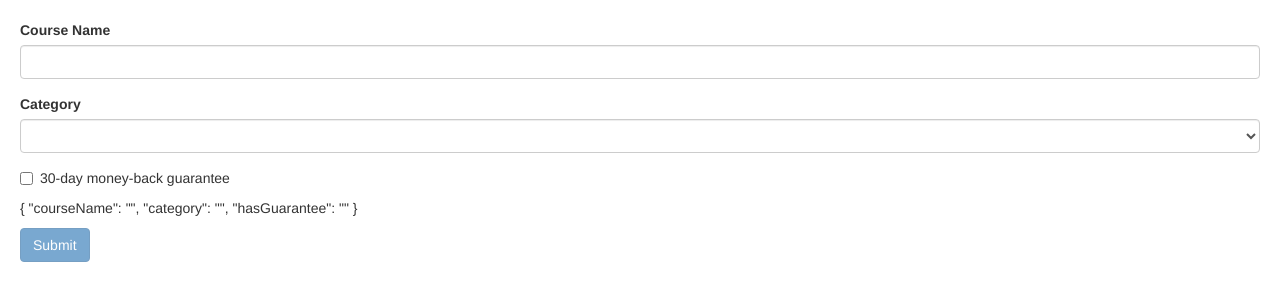
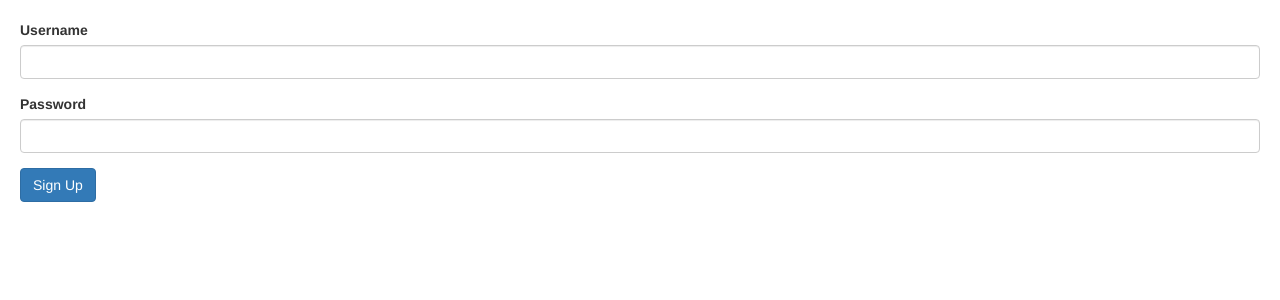
Before and after one commit to sergiolondono/Angular4withMosh, an Angular app: page / in a window 1280 px wide. Shown: the top 300 px of the page. Built offline with nearby package versions, Linux system fonts and the light colour scheme.

Commit message:
20171229

```diff
--- a/src/app/app.component.html
+++ b/src/app/app.component.html
@@ -135,4 +135,6 @@
 
 <!-- <contact-form></contact-form> -->
 
-<course-create></course-create>
+<!-- <course-create></course-create> -->
+
+<signup-form></signup-form>
--- /dev/null
+++ b/src/app/signup-form/signup-form.component.html
@@ -0,0 +1,32 @@
+<form [formGroup]="formSignup">
+    <div class="form-group">
+        <label for="username">Username</label>
+        <input
+            formControlName="username"
+            id="username"
+            type="text"
+            class="form-control">
+        <div
+        *ngIf="username.touched && username.invalid"
+        class="alert alert-danger">
+            <div *ngIf="username.errors.required">Username is required</div>
+            <div *ngIf="username.errors.minlength">Username should be minimun {{ username.errors.minlength.requiredLength }} characters</div>
+        </div>
+    </div>
+    <div class="form-group">
+        <label for="password">Password</label>
+        <input
+            formControlName="password"
+            id="password"
+            type="text"
+            class="form-control">
+            <div
+            *ngIf="password.touched && password.invalid"
+             class="alert alert-danger">
+                <div *ngIf="password.errors.required">Password is required</div>
+                <div *ngIf="password.errors.minlength">Password should be minimum {{ password.errors.minlength.requiredLength}} characters</div>
+                <div *ngIf="password.errors.maxlength">Password should not be higher to {{ password.errors.maxlength.requiredLength}} characters</div>
+            </div>
+    </div>
+    <button class="btn btn-primary" type="submit">Sign Up</button>
+</form>
--- /dev/null
+++ b/src/app/signup-form/signup-form.component.ts
@@ -0,0 +1,29 @@
+import { Component } from '@angular/core';
+import { FormGroup, FormControl, Validators } from '@angular/forms';
+
+@Component({
+  selector: 'signup-form',
+  templateUrl: './signup-form.component.html',
+  styleUrls: ['./signup-form.component.css']
+})
+export class SignupFormComponent {
+  formSignup = new FormGroup({
+    username: new FormControl('', [
+      Validators.required,
+      Validators.minLength(3)
+    ]),
+    password: new FormControl('', [
+      Validators.required,
+      Validators.minLength(3),
+      Validators.maxLength(5)
+    ])
+  });
+
+  get username(){
+    return this.formSignup.get('username');
+  }
+
+  get password(){
+    return this.formSignup.get('password');
+  }
+}
```
Also changed, not shown: src/app/app.module.ts (+5 -2 lines), src/app/signup-form/signup-form.component.css (added), 1 other file (tests, documents, lock files or other folders).
